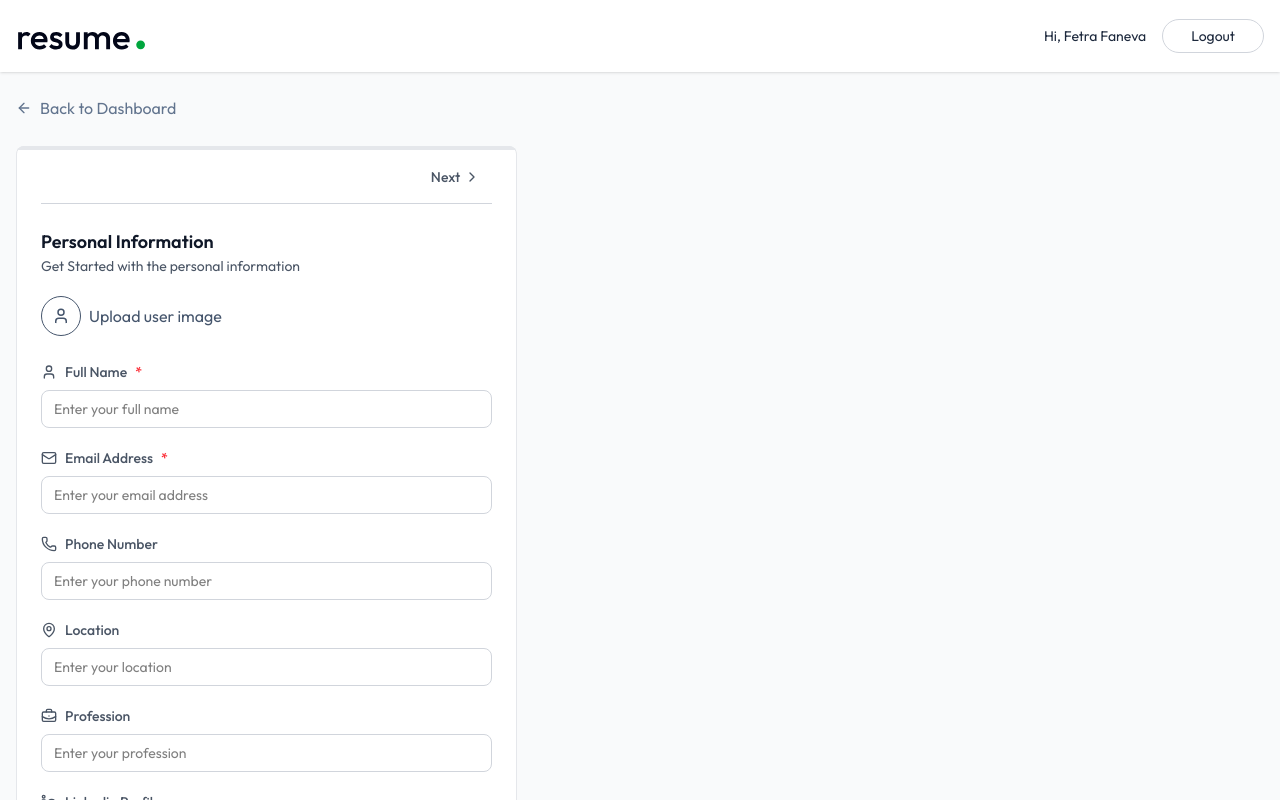
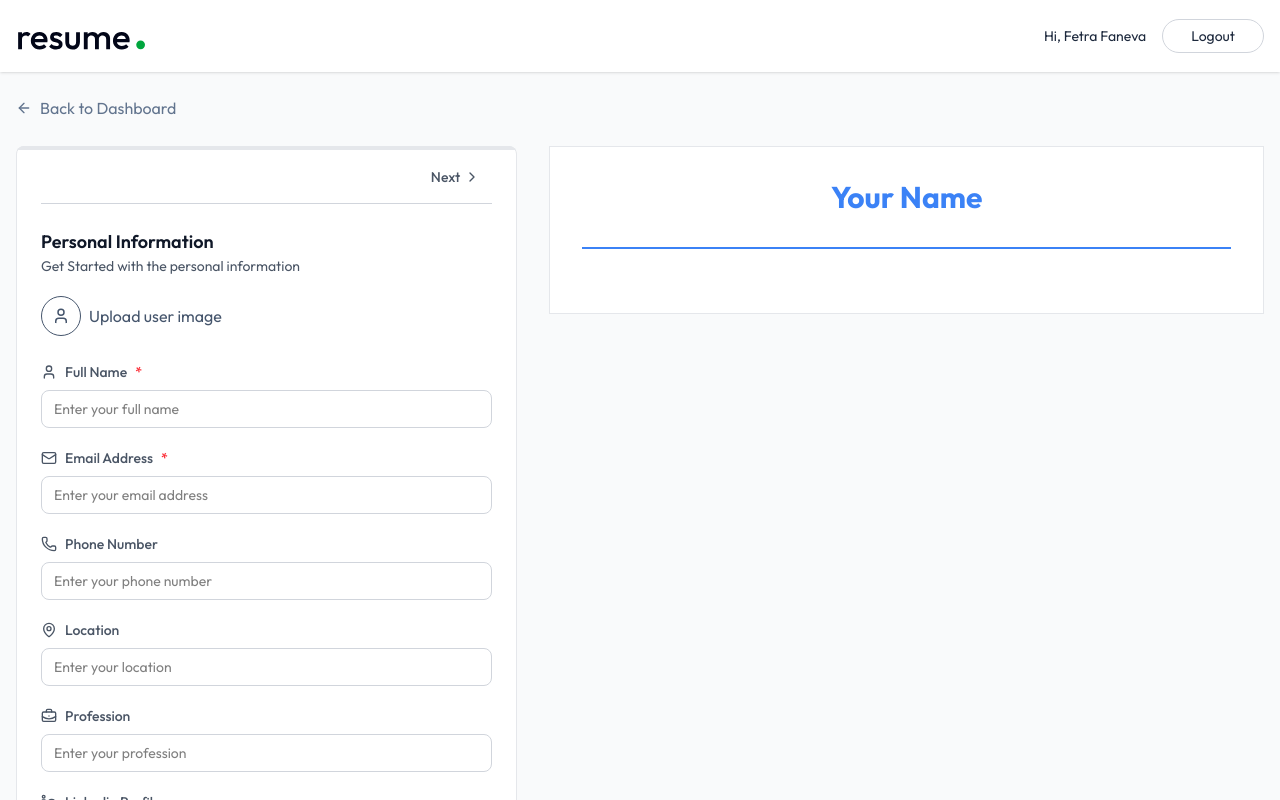
Before and after one commit to fetrafaneva/MERN_AIResume, a React (Vite) app: page /app/builder/1 in a window 1280 px wide. Shown: the top 800 px of the page. Built offline with nearby package versions, Linux system fonts and the light colour scheme.

Commit message:
Monter ResumePreview dans ResumeBuilder

```diff
--- a/src/pages/ResumeBuilder.jsx
+++ b/src/pages/ResumeBuilder.jsx
@@ -14,6 +14,7 @@ import {
 } from "lucide-react";
 import { useEffect } from "react";
 import PersonalInfoForm from "../components/PersonalInfoForm";
+import ResumePreview from "../components/ResumePreview";
 
 const ResumeBuilder = () => {
   const { resumeId } = useParams();
@@ -143,6 +144,11 @@ const ResumeBuilder = () => {
             <div className="">{/** --- buttons --- */}</div>
 
             {/** --- resume preview --- */}
+            <ResumePreview
+              data={resumeData}
+              template={resumeData.template}
+              accentColor={resumeData.accent_color}
+            />
           </div>
         </div>
       </div>
```
